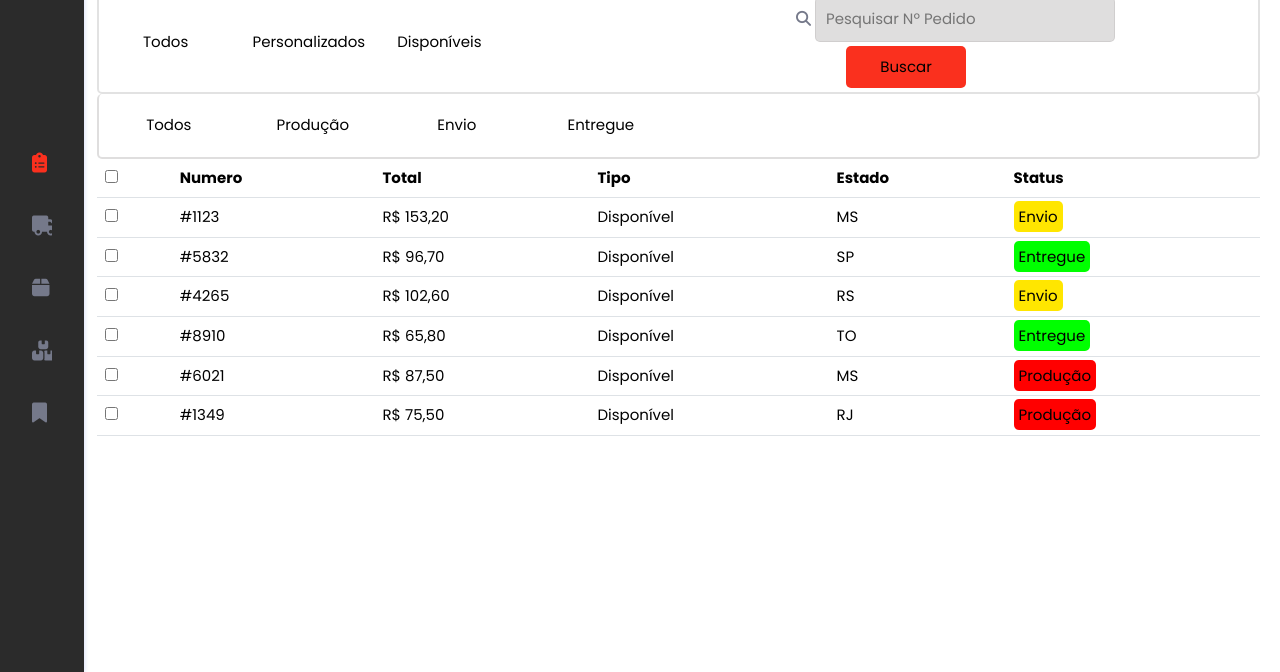
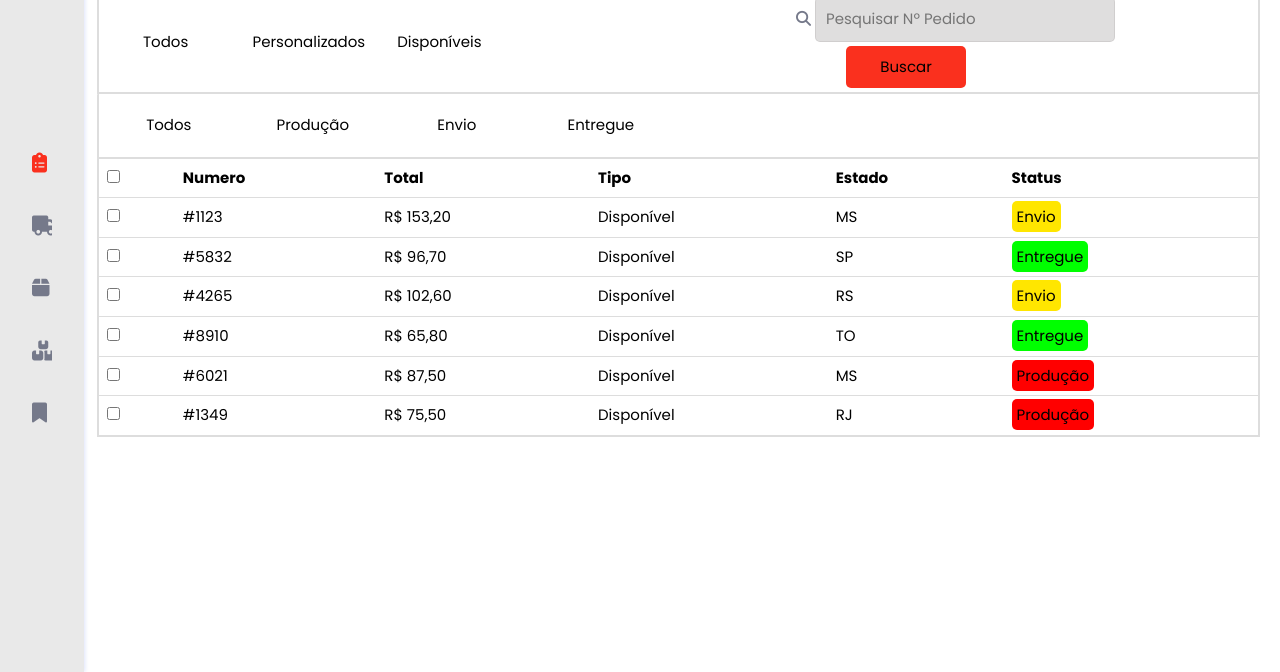
Before and after one commit to Guilherme1080/navbar-apola-adm, a plain HTML site: page pedidos.html in a window 1280 px wide. Shown: the part 128-800 px from the top of the page. Drawn offline with nearby package versions, Linux system fonts and the light colour scheme.

Commit message:
alteração
alteração

```diff
--- a/css/pedidos.css
+++ b/css/pedidos.css
@@ -27,13 +27,14 @@ body {
 
 .main-content h2 {
     margin-bottom: 20px;
+    color: #000000;
 }
 
 .tabs {
     display: flex;
     margin-top: 60px;
-    border: 2px solid rgba(110, 109, 109, 0.197);
-    border-radius: 5px;
+    border: 2px solid #dddddd;
+    border-radius: 10px,0px,10px,0px, solid ;
 }
 
 .tabs button {
@@ -126,7 +127,12 @@ body {
     color: rgb(0, 0, 0);
 }
 .conteiner{
-    border: 2px solid #c0bebe82;
-    border-radius: 5px;
+    border: 2px solid #dddddd;
+    border-radius: 1px;
     border-top: none;
 }
+.table{
+    border: 2px solid #dddddd;
+    border-radius: 1px;
+    border-top: none;
+}
--- a/css/styles.css
+++ b/css/styles.css
@@ -99,7 +99,7 @@ a{
     .nav{
         position: fixed;
         left: 0;
-        background-color: #2B2B2B;
+        background-color: #e9e9e9;
         box-shadow: 1px 0 4px hsla(228,81%,49%, .15);
         width: 84px;
         height: 100vh;
```
